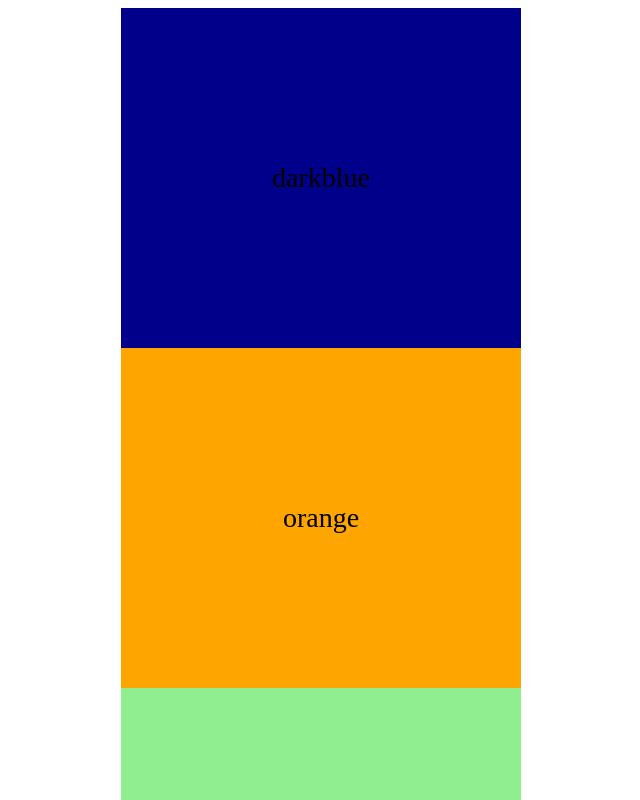
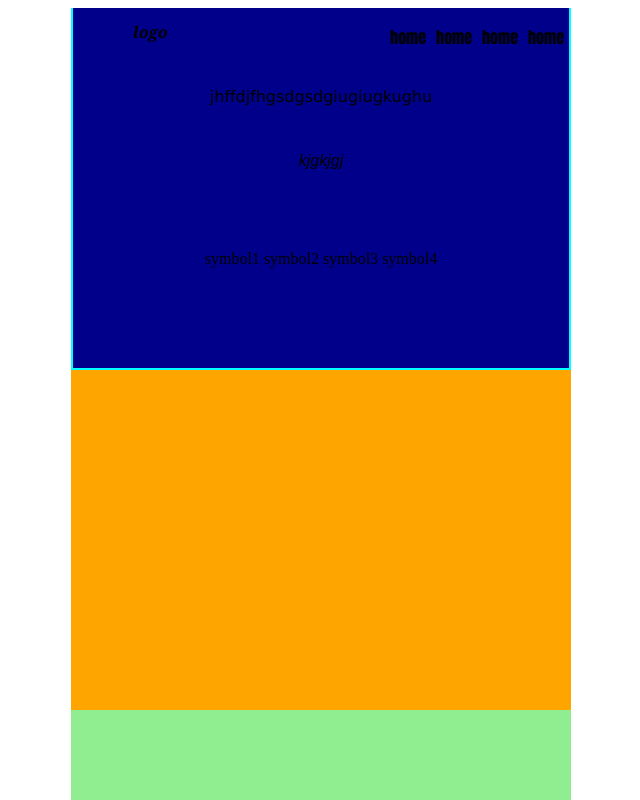
Before and after one commit to sayanikavya/web_fullstack, a plain HTML site: page taskcolor.html in a window 1280 px wide. Shown: the top 800 px of the page, without its empty margins (319-959 px from the left). Drawn offline with Linux system fonts and the light colour scheme.

Commit message:
sending modified

```diff
--- a/taskcolor.html
+++ b/taskcolor.html
@@ -6,21 +6,27 @@
     <meta name="viewport" content="width=device-width, initial-scale=1.0">
     <title>assign2 </title>
     <style>
-        main {
-            margin:auto;
-            width:400px;
+       main {
+           margin:auto;
+            width:500px;
             background-color: aqua;
        }
        section{
-           text-align:center;
+
            padding:50px 50px;
-           height:30vh;
-           font-size:28px;
-           font-weight:900px;
-           line-height:30vh;
+            height:30vh;
+
+
+
        }
         .darkblue{
             background-color:darkblue;
+            margin:2px;
+            padding:0px;
+            height:45vh;
+            line-height:48px;
+
+
 
         }
         .orange{
@@ -46,17 +52,74 @@
         .aash{
             background-color:rgb(59, 66, 64);
             height:45px;
+            line-height:45px;
         }
+        .header{
+            margin:0px;
+
+
+        }
+        #logo1{
+            margin:10px ;
+            padding:50px;
+            font-family:Cambria, Cochin, Georgia, Times, 'Times New Roman', serif;
+            font-style:italic;
+            font-weight:700;
+        }
+        .home{
+            float:right;
+            margin:0px;
+            padding:5px;
+            font-family:Impact, Haettenschweiler, 'Arial Narrow Bold', sans-serif;
+            font-weight:100px;
+            font-style:normal;
+        }
+        p{
+            text-align:center;
+            font-family:Verdana, Geneva, Tahoma, sans-serif;
+            font-weight:500;
+            font-style:normal;
+        }
+
+        article{
+            text-align:center;
+            font-weight:300;
+            font-family:Arial, Helvetica, sans-serif;
+            font-style:oblique;
+        }
+        #tinylogo{
+            text-align:center;
+            font-weight:100;
+        }
+
     </style>
 </head>
 <body>
     <main>
-    <section class="darkblue">darkblue </section>
-    <section class="orange">orange </section>
-    <section class="lightgreen">lightgreen </section>
-    <section class="purple">purple </section>
-    <section class="skyblue">skyblue </section>
-    <section class="aash">aash </section>
+    <section class="darkblue">
+        <header class="header">
+            <span id="logo1">logo</span>
+                <span class="home" >home</span>
+                <span class="home">home</span>
+                <span class="home">home</span>
+                <span class="home">home</span>
+
+        </header>
+
+        <p>jhffdjfhgsdgsdgiugiugkughu</p>
+        <article>kjgkjgj</article>
+        <section id="tinylogo">
+            <kav>symbol1</kav>
+            <kav>symbol2</kav>
+            <kav>symbol3</kav>
+            <kav>symbol4</kav>
+        </section>
+        </section>
+    <section class="orange"> </section>
+    <section class="lightgreen"> </section>
+    <section class="purple"> </section>
+    <section class="skyblue"> </section>
+    <section class="aash"> </section>
     </main>
 </body>
 </html>
```
Also changed, not shown: displayex.html (added, +45 -0 lines), disply.html (added, +34 -0 lines), floats.html (added, +45 -0 lines).
